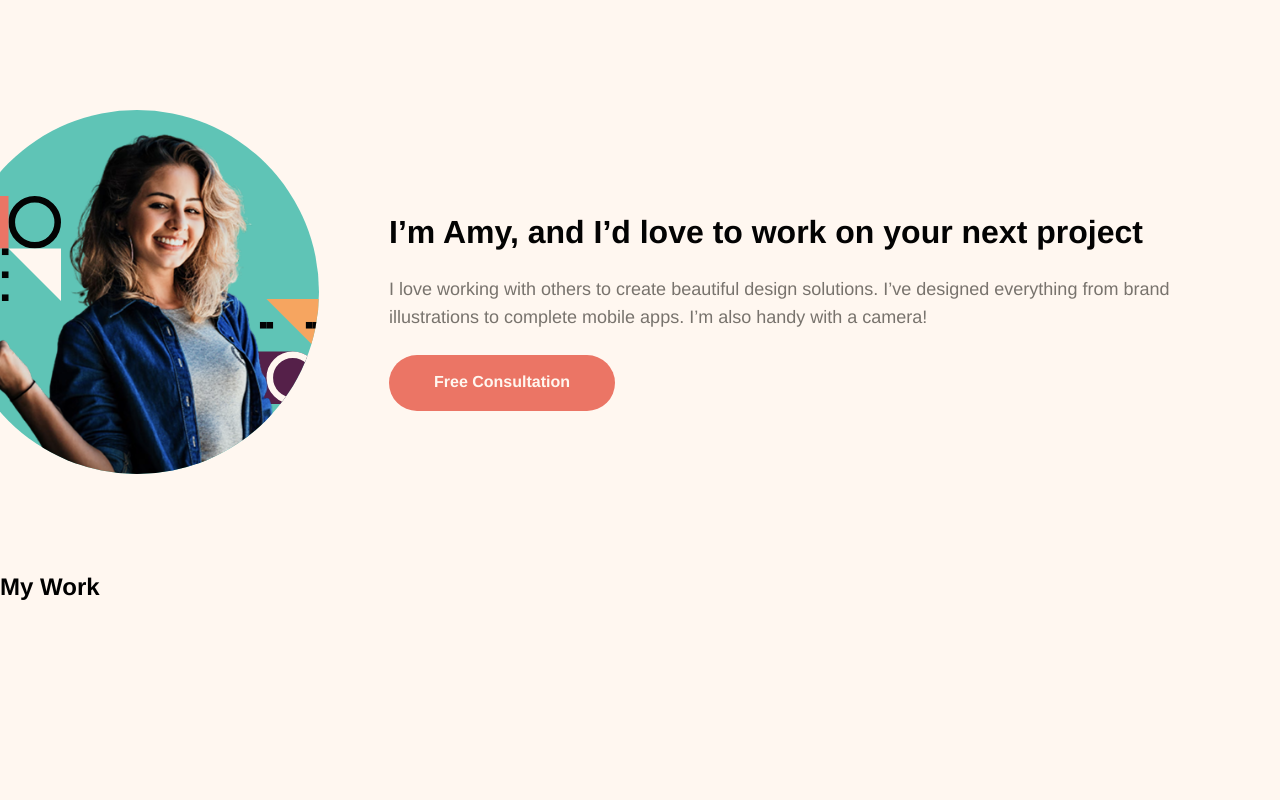
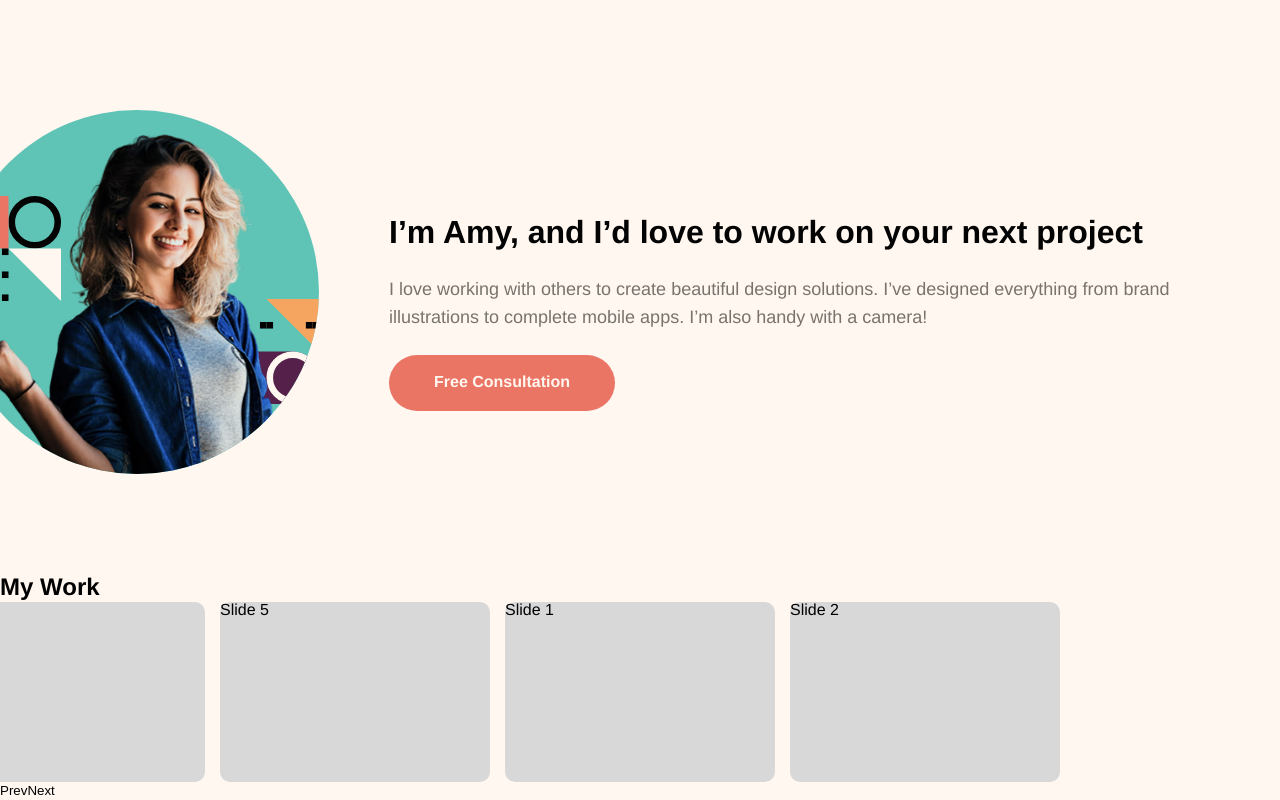
Before and after one commit to Edanriell/SinglePageDesignPortfolio, a Nuxt app in the folder Client/: page / in a window 1280 px wide. Shown: the part 807-1607 px from the top of the page. Before the commit the page ends 1409 px from the top, so only its background shows below. Built offline with nearby package versions, Linux system fonts and the light colour scheme.

Commit message:
feature(slider): created basic slider

```diff
--- a/Client/shared/ui/slider/ui/slider.vue
+++ b/Client/shared/ui/slider/ui/slider.vue
@@ -1,49 +1,64 @@
-<script>
-	import { A11y, Navigation, Pagination, Scrollbar } from "swiper/modules";
-
+<script lang="ts" setup>
 	import { Swiper, SwiperSlide } from "swiper/vue";
+	import { A11y } from "swiper/modules";
 
 	import "swiper/css";
-	import "swiper/css/navigation";
-	import "swiper/css/pagination";
-	import "swiper/css/scrollbar";
 
-	export default {
-		components: {
-			Swiper,
-			SwiperSlide
-		},
-		setup() {
-			const onSwiper = (swiper) => {
-				console.log(swiper);
-			};
-			const onSlideChange = () => {
-				console.log("slide change");
-			};
-			return {
-				onSwiper,
-				onSlideChange,
-				modules: [Navigation, Pagination, Scrollbar, A11y]
-			};
+	const swiperInstance = ref(null);
+	const modules = [A11y];
+
+	const onSwiper = (swiper) => {
+		console.log(swiper);
+		swiperInstance.value = swiper;
+	};
+
+	const slidePrev = () => {
+		if (swiperInstance.value) {
+			swiperInstance.value.slidePrev();
+		}
+	};
+
+	const slideNext = () => {
+		if (swiperInstance.value) {
+			swiperInstance.value.slideNext();
 		}
 	};
 </script>
 
 <template>
 	<swiper
+		:centeredSlides="true"
+		:grab-cursor="true"
+		:loop="true"
 		:modules="modules"
-		:pagination="{ clickable: true }"
-		:scrollbar="{ draggable: true }"
-		:slides-per-view="3"
-		:space-between="50"
-		navigation
-		@slideChange="onSlideChange"
+		:slidesPerView="'auto'"
+		:space-between="15"
+		:speed="500"
+		class="slider"
 		@swiper="onSwiper"
 	>
-		<swiper-slide>Slide 1</swiper-slide>
-		<swiper-slide>Slide 2</swiper-slide>
-		<swiper-slide>Slide 3</swiper-slide>
+		<swiper-slide class="slider__slide">Slide 1</swiper-slide>
+		<swiper-slide class="slider__slide">Slide 2</swiper-slide>
+		<swiper-slide class="slider__slide">Slide 3</swiper-slide>
+		<swiper-slide class="slider__slide">Slide 4</swiper-slide>
+		<swiper-slide class="slider__slide">Slide 5</swiper-slide>
 	</swiper>
+	<div class="swiper-nav-btns">
+		<button class="nav-btn prev-btn" @click="slidePrev">Prev</button>
+		<button class="nav-btn next-btn" @click="slideNext">Next</button>
+	</div>
 </template>
 
-<style></style>
+<style scoped>
+	.slider {
+		position: relative;
+		width: 100%;
+	}
+
+	.slider__slide {
+		border-radius: 10rem;
+		height: 180rem;
+		background: #d8d8d8;
+		max-width: 270rem;
+	}
+</style>
--- a/Client/widgets/projects/ui/projects-widget.vue
+++ b/Client/widgets/projects/ui/projects-widget.vue
@@ -1,8 +1,11 @@
-<script></script>
+<script setup>
+	import { Slider } from "@shared/ui/slider/ui";
+</script>
 
 <template>
 	<section class="projects">
 		<h2 class="projects__title">My Work</h2>
+		<Slider />
 	</section>
 </template>
 
```
